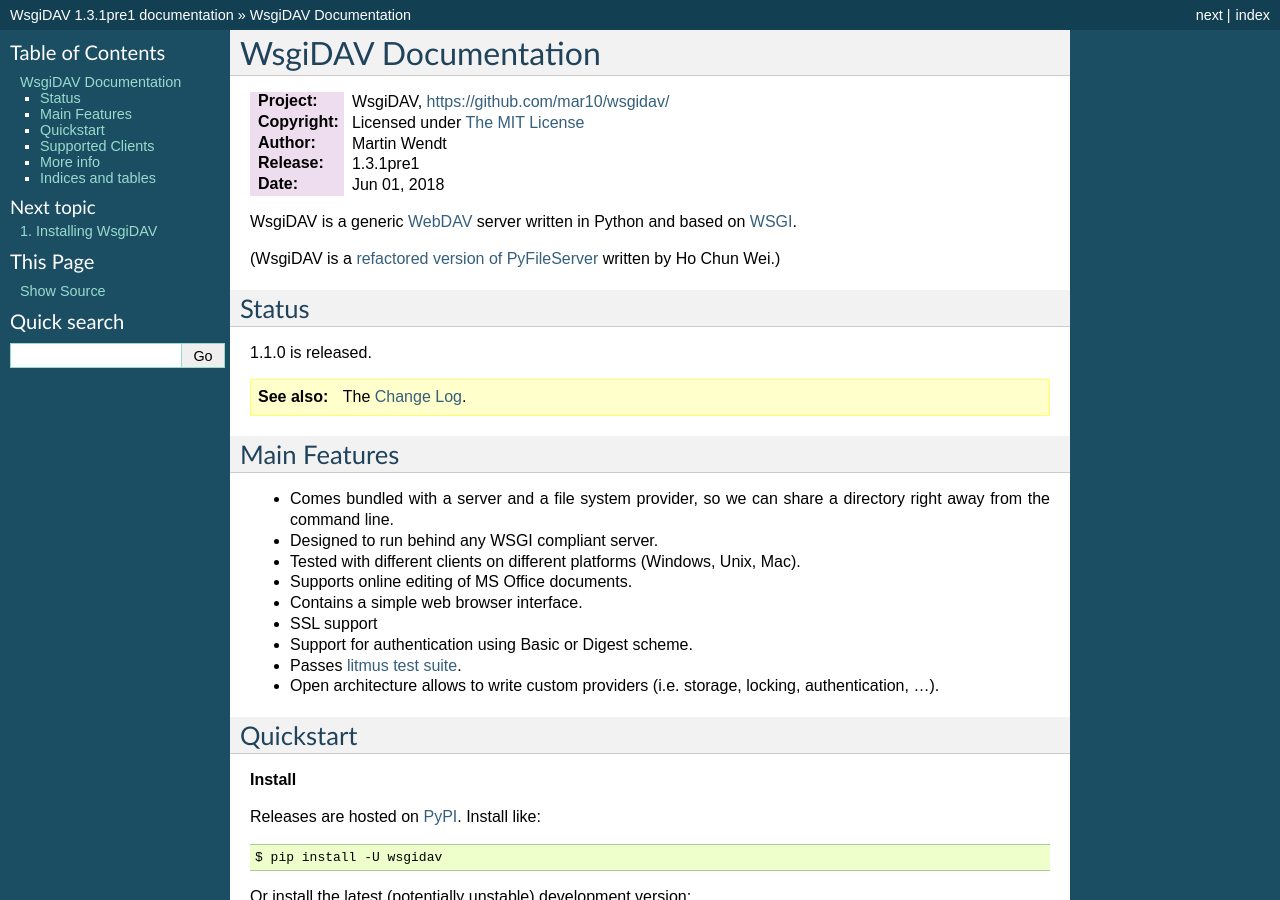
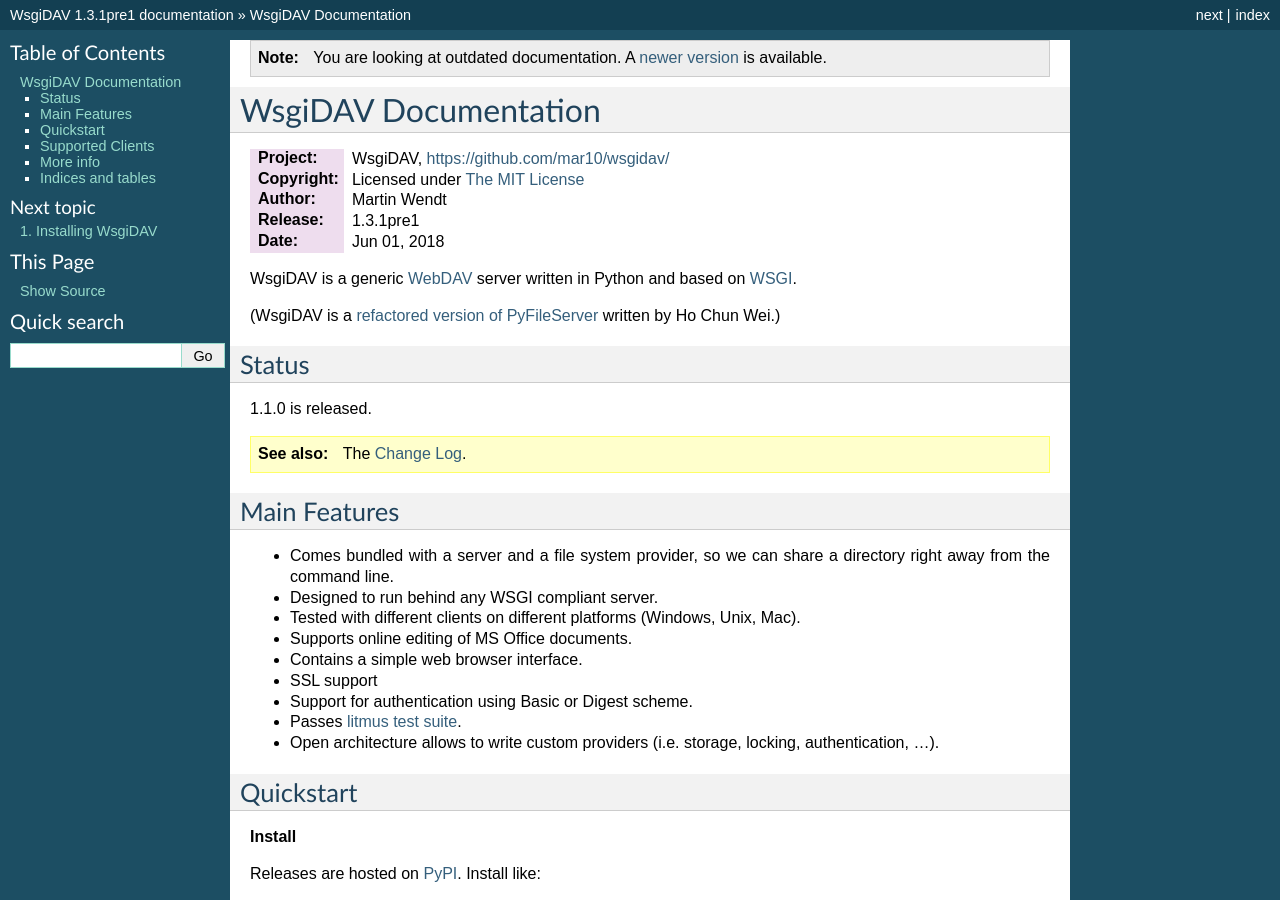
Before and after one commit to mar10/wsgidav, a Sphinx documentation site: the page built from doc/sphinx/index.rst, in a window 1280 px wide and 900 px high. Built offline with Sphinx 7.4.7, drawn with Linux system fonts in a browser that asks for light colours; the version number is read from the project's files by our own code.

Commit message:
Add doc version note.

```diff
--- a/doc/sphinx/conf.py
+++ b/doc/sphinx/conf.py
@@ -76,6 +76,12 @@
 del pkg_resources
 
 version = '.'.join(release.split('.')[:2])
+
+rst_prolog = """
+.. note ::
+
+    You are looking at outdated documentation. A `newer version </en/latest/>`_ is available.
+"""
 
 # The language for content autogenerated by Sphinx. Refer to documentation
 # for a list of supported languages.
```
Also changed, not shown: 1 other file.
